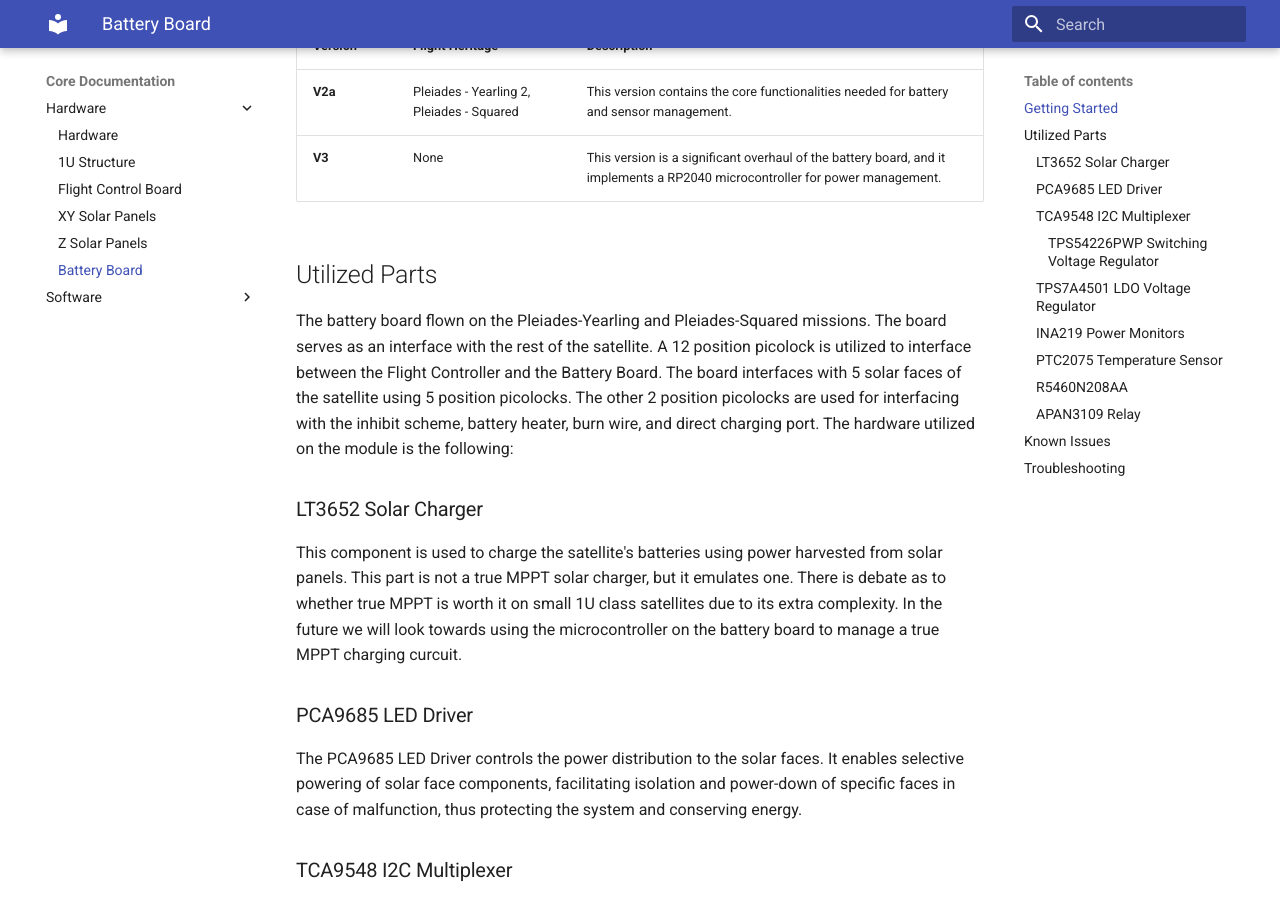
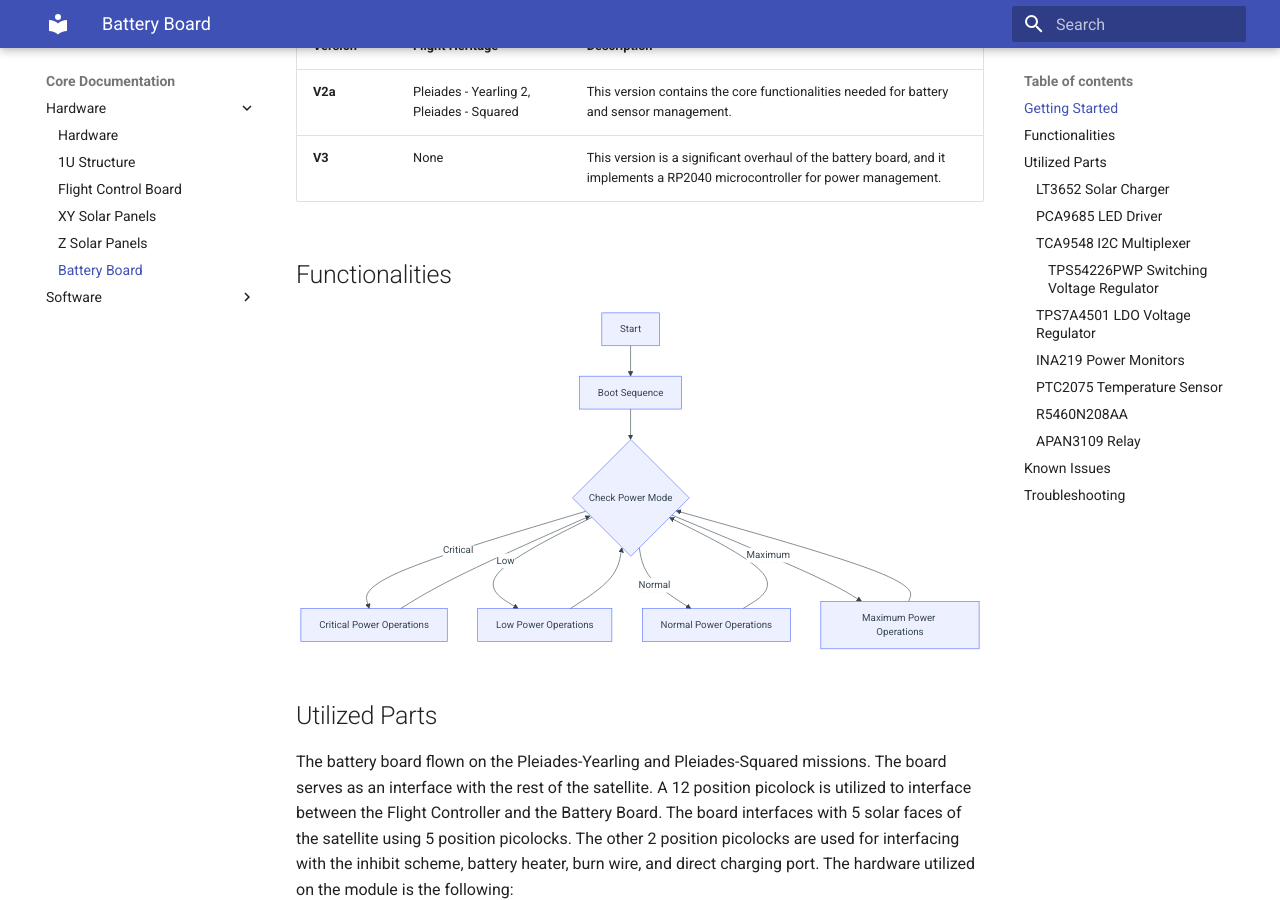
Before and after one commit to proveskit/Documentation, an MkDocs documentation site: the page built from docs/hardware/battery_board.md, in a window 1280 px wide and 900 px high, scrolled down 428 px. Built offline with MkDocs 1.6.1 and Material for MkDocs 9.7.7, drawn with Linux system fonts in a browser that asks for light colours; some of the changed lines change nothing that is shown.

Commit message:
Added Support for Mermaid

````diff
--- a/docs/hardware/battery_board.md
+++ b/docs/hardware/battery_board.md
@@ -8,6 +8,21 @@ Currently there is one officially supported version of the batery board and one
 | **V2a** | Pleiades - Yearling 2, Pleiades - Squared | This version contains the core functionalities needed for battery and sensor management. |
 | **V3**  | None| This version is a significant overhaul of the battery board, and it implements a RP2040 microcontroller for power management. |
 
+## Functionalities
+
+```mermaid
+graph TD
+    A[Start] --> B[Boot Sequence]
+    B --> C{Check Power Mode}
+    C -->|Critical| D[Critical Power Operations]
+    C -->|Low| E[Low Power Operations]
+    C -->|Normal| F[Normal Power Operations]
+    C -->|Maximum| G[Maximum Power Operations]
+    D --> C
+    E --> C
+    F --> C
+    G --> C
+```
 
 ## Utilized Parts
 The battery board flown on the Pleiades-Yearling and Pleiades-Squared missions. The board serves as an interface with the rest of the satellite. A 12 position picolock is utilized to interface between the Flight Controller and the Battery Board. The board interfaces with 5 solar faces of the satellite using 5 position picolocks. The other 2 position picolocks are used for interfacing with the inhibit scheme, battery heater, burn wire, and direct charging port. The hardware utilized on the module is the following:
--- a/mkdocs.yml
+++ b/mkdocs.yml
@@ -18,6 +18,11 @@ markdown_extensions:
   - def_list
   - pymdownx.tasklist:
       custom_checkbox: true
+  - pymdownx.superfences:
+      custom_fences:
+        - name: mermaid
+          class: mermaid
+          format: !!python/name:pymdownx.superfences.fence_code_format
   - pymdownx.pathconverter:
       base_path: 'DOCUMENTATION' # default: ''
       relative_path: '' # default ''
````
